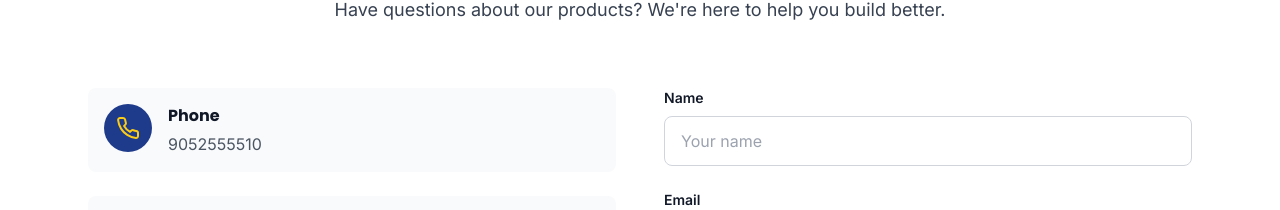
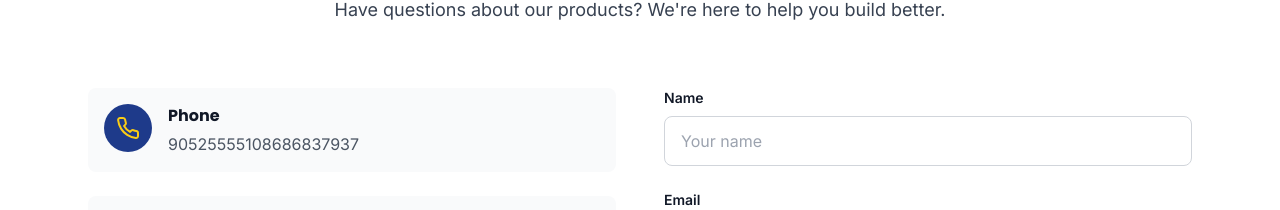
Before and after one commit to ishaiktaher/infratech, a React (Vite) app: page / in a window 1280 px wide. Shown: the part 2617-2827 px from the top of the page. Built offline with nearby package versions, Linux system fonts and the light colour scheme.

Commit message:
Add one more number

```diff
--- a/src/components/Contact.tsx
+++ b/src/components/Contact.tsx
@@ -49,6 +49,9 @@ export default function Contact() {
                   <h3 className="font-bold text-gray-900 mb-1">Phone</h3>
                   <a href="tel:9052555510" className="text-gray-600 hover:text-blue-900 transition-colors">
                     9052555510
+                  </a>
+                  <a href="tel:8686837937" className="text-gray-600 hover:text-blue-900 transition-colors">
+                     8686837937
                   </a>
                 </div>
               </div>
```
